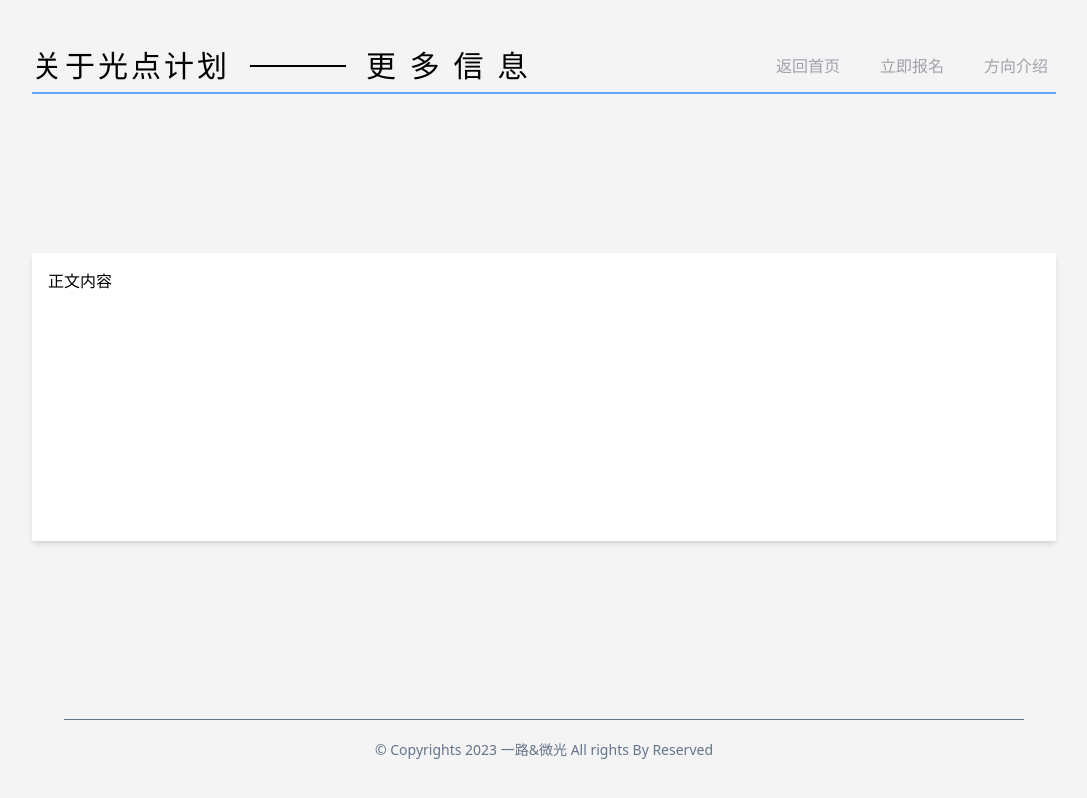
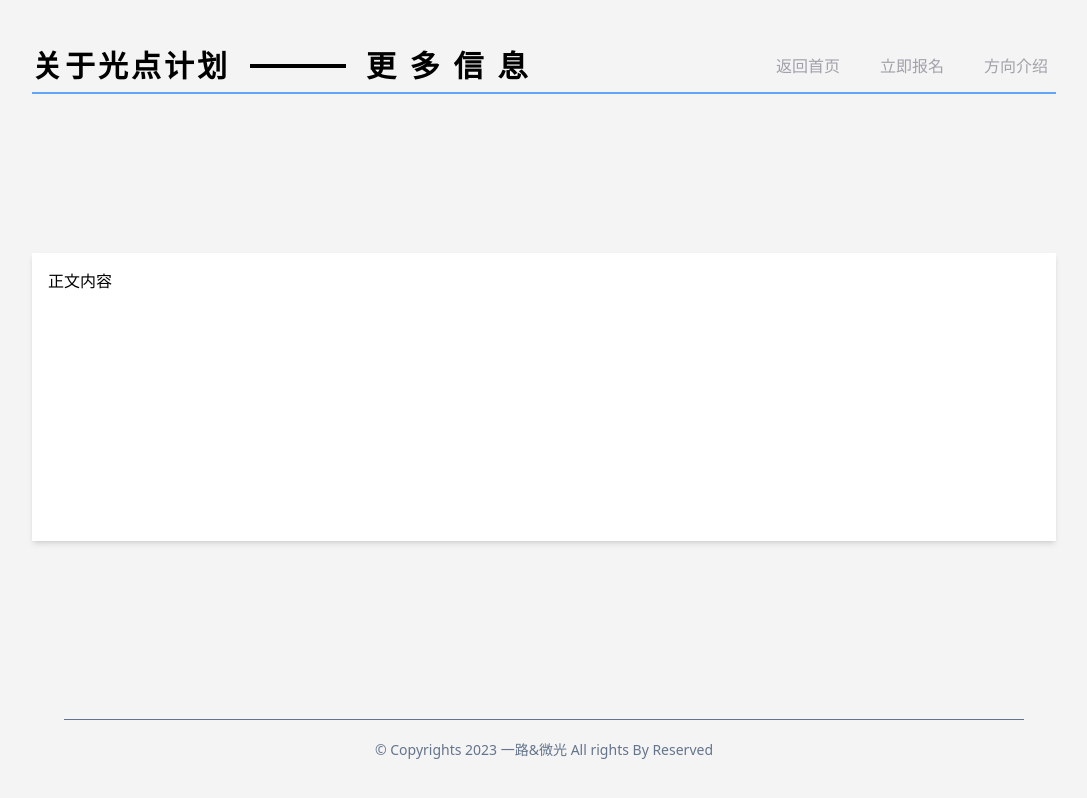
Before and after one commit to ZbWeR/LuminousEndeavors, a Vue app: page /more in a window 1280 px wide. Shown: the whole page, without its empty margins (96-1183 px from the left). Built offline with nearby package versions, Linux system fonts and the light colour scheme.

Commit message:
🌈 style: 标题字体与大小调整

```diff
--- a/src/components/HeadTopNav.vue
+++ b/src/components/HeadTopNav.vue
@@ -1,12 +1,14 @@
 <template>
   <!-- 标题栏 -->
   <div
-    class="flex items-center justify-between w-4/5 pt-12 pb-2 mx-auto font-serif border-b-2 border-blue-400"
+    class="flex items-center justify-between w-4/5 pt-12 pb-2 mx-auto border-b-2 border-blue-400"
   >
     <!-- 标题 -->
-    <h1 class="flex items-center w-full tracking-widest lg:text-3xl">
+    <h1
+      class="flex items-center w-full text-2xl font-bold tracking-widest lg:text-3xl"
+    >
       关于光点计划
-      <span class="inline-block w-24 h-0.5 mx-5 bg-black"></span> <slot></slot>
+      <span class="inline-block w-24 h-1 mx-5 bg-black"></span> <slot></slot>
     </h1>
 
     <div class="flex shrink-0">
```
